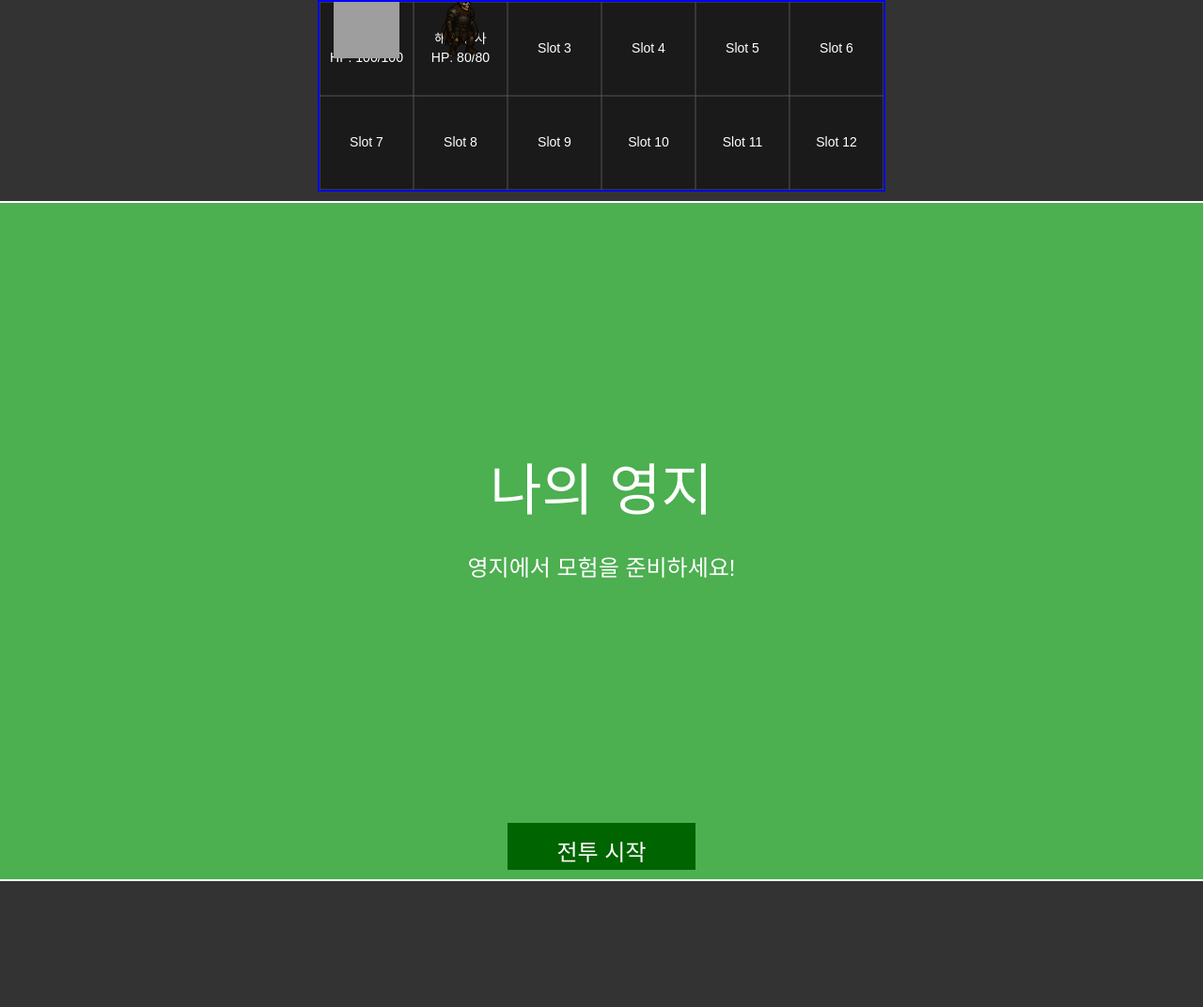
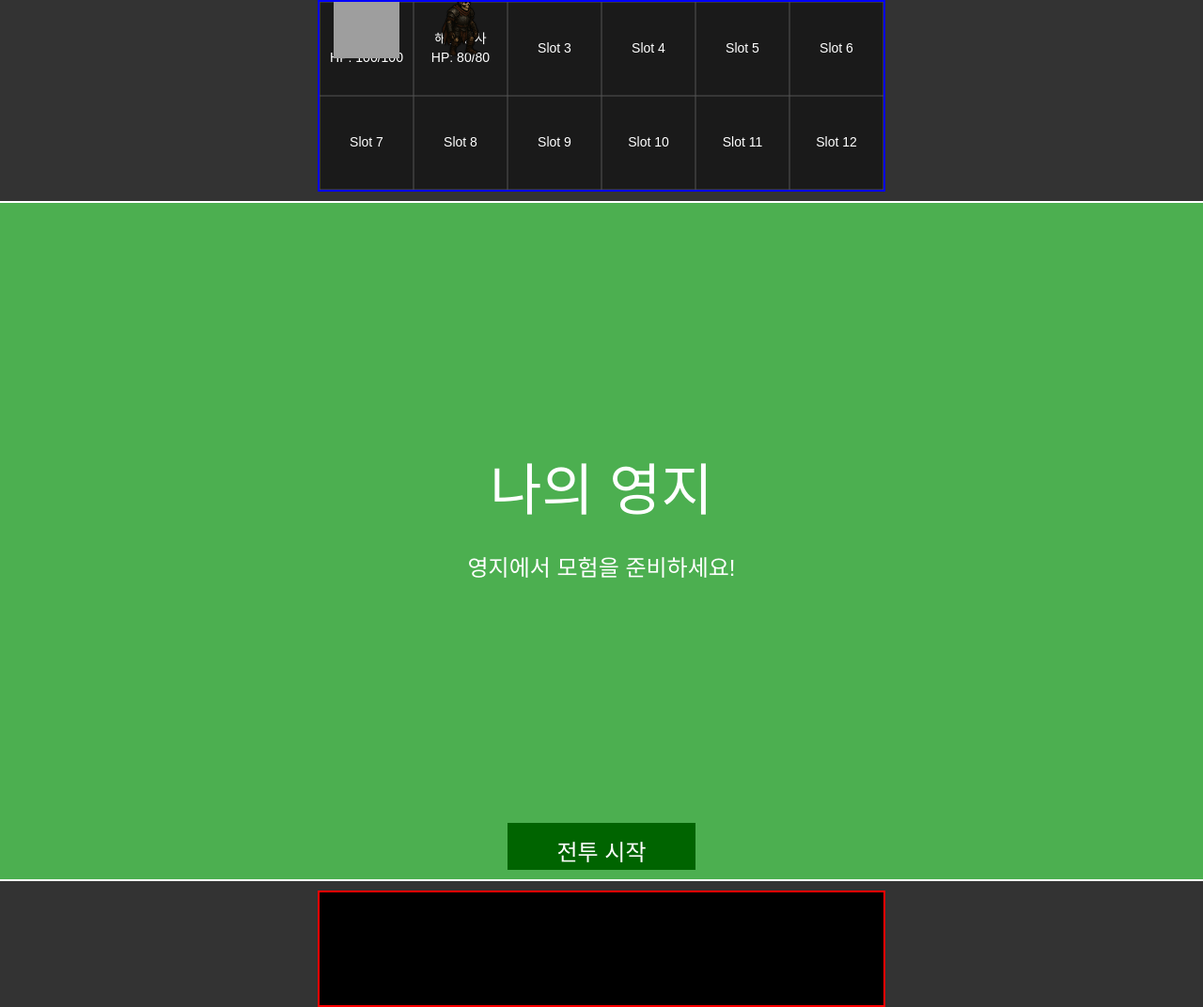
Before and after one commit to cagecorn/muscle-and-blood, a website with bundled scripts: page index.html in a window 1280 px wide. Shown: the whole page at 94% size. Before the commit the page ends 938 px from the top, so only its background shows below. Built offline with nearby package versions, Linux system fonts and the light colour scheme.

Commit message:
Add battle log canvas and manager

```diff
--- a/index.html
+++ b/index.html
@@ -10,6 +10,7 @@
     <div id="gameContainer">
         <canvas id="mercenaryPanelCanvas"></canvas>
         <canvas id="gameCanvas"></canvas>
+        <canvas id="combatLogCanvas"></canvas>
     </div>
     <script type="module" src="js/main.js"></script>
 </body>
--- a/js/GameEngine.js
+++ b/js/GameEngine.js
@@ -24,6 +24,7 @@ import { PanelEngine } from './managers/PanelEngine.js'; // ✨ PanelEngine 추
 import { TurnEngine } from './managers/TurnEngine.js'; // ✨ TurnEngine 추가
 import { DelayEngine } from './managers/DelayEngine.js'; // ✨ DelayEngine 추가
 import { TimingEngine } from './managers/TimingEngine.js'; // ✨ TimingEngine 추가
+import { BattleLogManager } from './managers/BattleLogManager.js'; // ✨ 새롭게 추가
 
 import { TerritoryManager } from './managers/TerritoryManager.js';
 import { BattleStageManager } from './managers/BattleStageManager.js';
@@ -111,6 +112,17 @@ export class GameEngine {
         );
         // PanelEngine에 용병 패널 등록
         this.panelEngine.registerPanel('mercenaryPanel', this.mercenaryPanelManager);
+
+        // ✨ 전투 로그 캔버스 요소 가져오기 및 BattleLogManager 초기화
+        const combatLogCanvasElement = document.getElementById('combatLogCanvas');
+        if (!combatLogCanvasElement) {
+            console.error("GameEngine: Combat Log Canvas not found. Game cannot proceed without it.");
+            throw new Error("Combat Log Canvas initialization failed.");
+        }
+        this.battleLogManager = new BattleLogManager(
+            combatLogCanvasElement,
+            this.eventManager
+        );
 
         // ✨ 새로운 엔진들 초기화
         this.delayEngine = new DelayEngine();
@@ -244,6 +256,9 @@ export class GameEngine {
         if (this.panelEngine) {
             this.panelEngine.drawPanel('mercenaryPanel', this.mercenaryPanelManager.ctx);
         }
+        if (this.battleLogManager) {
+            this.battleLogManager.draw(this.battleLogManager.ctx);
+        }
     }
 
     start() {
@@ -268,6 +283,7 @@ export class GameEngine {
     getBattleSimulationManager() { return this.battleSimulationManager; }
     getBattleCalculationManager() { return this.battleCalculationManager; }
     getMercenaryPanelManager() { return this.mercenaryPanelManager; }
+    getBattleLogManager() { return this.battleLogManager; }
     getBindingManager() { return this.bindingManager; }
 
     // 새로운 엔진들에 대한 getter 메서드
--- /dev/null
+++ b/js/managers/BattleLogManager.js
@@ -0,0 +1,63 @@
+// js/managers/BattleLogManager.js
+
+export class BattleLogManager {
+    constructor(canvasElement, eventManager) {
+        console.log("\uD83D\uDCDC BattleLogManager initialized. Ready to record battle events. \uD83D\uDCDC");
+        this.canvas = canvasElement;
+        this.ctx = this.canvas.getContext('2d');
+        this.eventManager = eventManager;
+
+        this.logMessages = [];
+        this.maxLogLines = 5;
+        this.lineHeight = 20;
+        this.padding = 10;
+
+        this._setupEventListeners();
+    }
+
+    _setupEventListeners() {
+        this.eventManager.subscribe('unitAttackAttempt', (data) => {
+            this.addLog(`${data.attackerId}\uAC00 ${data.targetId}\uB97C \uACF5\uACA9 \uC2DC\uB3C4!`);
+        });
+        this.eventManager.subscribe('DAMAGE_CALCULATED', (data) => {
+            this.addLog(`${data.unitId}\uAC00 ${data.damageDealt} \uD53C\uD574\uB97C \uC785\uACE0 HP ${data.newHp}\uAC00 \uB418\uBA74.`);
+        });
+        this.eventManager.subscribe('unitDeath', (data) => {
+            this.addLog(`${data.unitName} (ID: ${data.unitId})\uC774(\uAC00) \uC4F0\uB7EC\uC84C\uC2B5\uB2C8\uB2E4!`);
+        });
+        this.eventManager.subscribe('turnStart', (data) => {
+            this.addLog(`--- \uD134 ${data.turn} \uC2DC\uC791 ---`);
+        });
+        this.eventManager.subscribe('battleStart', (data) => {
+            this.addLog(`[\uC804\uD22C \uC2DC\uC791] \uB9F5: ${data.mapId}, \uB09C\uC774\uB3C4: ${data.difficulty}`);
+        });
+        this.eventManager.subscribe('battleEnd', (data) => {
+            this.addLog(`[\uC804\uD22C \uC885\uB8CC] \uC774\uC720: ${data.reason}`);
+        });
+    }
+
+    addLog(message) {
+        const timestamp = new Date().toLocaleTimeString();
+        this.logMessages.push(`[${timestamp}] ${message}`);
+        if (this.logMessages.length > this.maxLogLines) {
+            this.logMessages.shift();
+        }
+        console.log(`[BattleLog] ${message}`);
+    }
+
+    draw(ctx) {
+        ctx.clearRect(0, 0, this.canvas.width, this.canvas.height);
+        ctx.fillStyle = 'rgba(0, 0, 0, 0.7)';
+        ctx.fillRect(0, 0, this.canvas.width, this.canvas.height);
+
+        ctx.fillStyle = 'white';
+        ctx.font = '14px Arial';
+        ctx.textBaseline = 'top';
+
+        for (let i = 0; i < this.logMessages.length; i++) {
+            const message = this.logMessages[i];
+            const y = this.padding + i * this.lineHeight;
+            ctx.fillText(message, this.padding, y);
+        }
+    }
+}
--- a/style.css
+++ b/style.css
@@ -30,3 +30,11 @@ canvas {
     margin-bottom: 10px; /* 패널과 메인 게임 캔버스 사이의 간격 */
     border: 2px solid #00f; /* 구분을 위한 다른 테두리 색상 */
 }
+
+/* ✨ 새로운 전투 로그 캔버스 전용 스타일 */
+#combatLogCanvas {
+    width: 600px; /* 용병 패널과 동일한 너비 */
+    height: 120px; /* 고정 높이 (로그 표시 영역) */
+    margin-top: 10px; /* 메인 게임 캔버스 위쪽 간격 */
+    border: 2px solid #f00; /* 구분을 위한 다른 테두리 색상 (빨간색) */
+}
```
Also changed, not shown: debug.html (+5 -0 lines).
